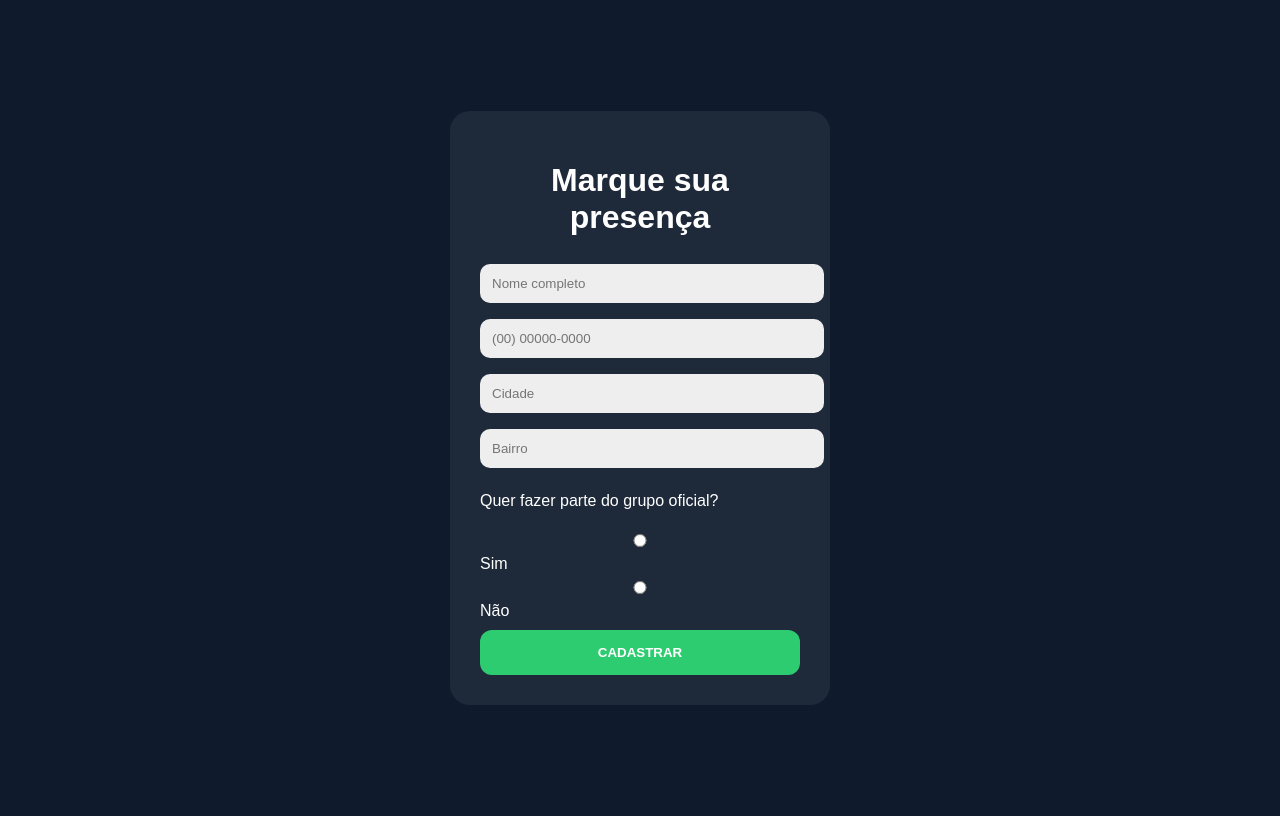
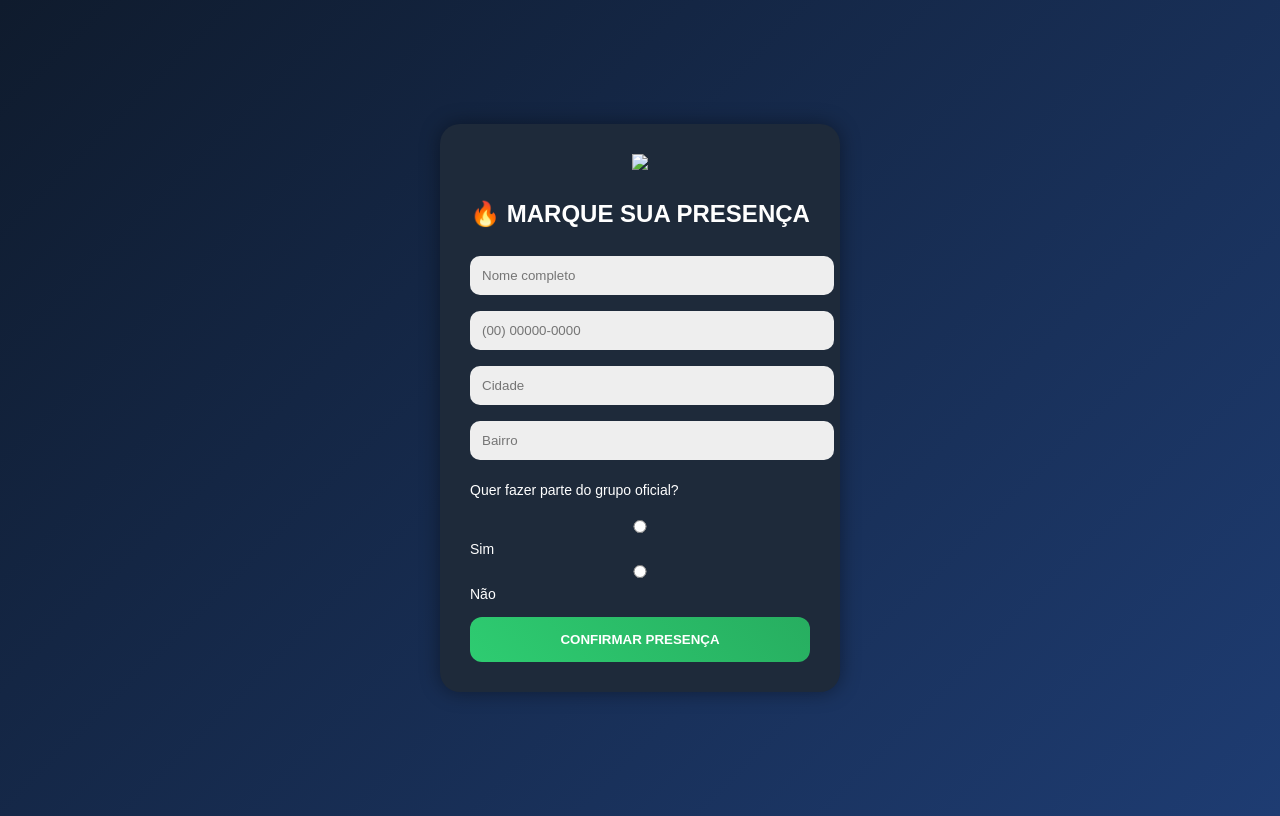
Before and after one commit to leandrohoraciorj/meu-formulario, a Flask app: page / in a window 1280 px wide. Run offline with Flask 3, Linux system fonts and the light colour scheme; some libraries are stand-ins or nearby versions.

Commit message:
Enhance form design and user interaction
Updated the form styling and structure, including a gradient background, logo, and improved button interactions. Changed button text and success message.

```diff
--- a/templates/form.html
+++ b/templates/form.html
@@ -2,11 +2,11 @@
 <html lang="pt-br">
 <head>
 <meta charset="UTF-8">
-<title>Cadastro</title>
+<title>Marque sua presença</title>
 
 <style>
 body {
-    background: #0f1b2d;
+    background: linear-gradient(135deg, #0f1b2d, #1e3c72);
     font-family: Arial, sans-serif;
     display: flex;
     justify-content: center;
@@ -14,19 +14,32 @@ body {
     height: 100vh;
 }
 
+/* Caixa principal */
 .container {
     background: #1e2a3a;
     padding: 30px;
     border-radius: 20px;
-    width: 320px;
+    width: 340px;
     text-align: center;
     color: white;
+    box-shadow: 0 0 20px rgba(0,0,0,0.4);
 }
 
+/* Logo */
+.logo {
+    width: 80px;
+    margin-bottom: 10px;
+}
+
+/* Título */
 h1 {
+    font-size: 24px;
+    font-weight: bold;
+    text-transform: uppercase;
     margin-bottom: 20px;
 }
 
+/* Inputs */
 input {
     width: 100%;
     padding: 12px;
@@ -36,23 +49,32 @@ input {
     background: #eee;
 }
 
+/* Radio */
+.radio-group {
+    text-align: left;
+    margin-top: 10px;
+    font-size: 14px;
+}
+
+/* Botão */
 button {
     width: 100%;
     padding: 15px;
-    background: #2ecc71;
+    background: linear-gradient(45deg, #2ecc71, #27ae60);
     border: none;
     border-radius: 12px;
     color: white;
     font-weight: bold;
     cursor: pointer;
-    margin-top: 10px;
+    margin-top: 15px;
+    transition: 0.3s;
 }
 
-.radio-group {
-    text-align: left;
-    margin-top: 10px;
+button:hover {
+    transform: scale(1.05);
 }
 
+/* Mensagem */
 .success {
     display: none;
     font-size: 18px;
@@ -71,7 +93,10 @@ button {
 
 <div class="container">
 
-    <h1>Marque sua presença</h1>
+    <!-- LOGO (troca pelo seu link) -->
+    <img src="https://via.placeholder.com/80" class="logo">
+
+    <h1>🔥 MARQUE SUA PRESENÇA</h1>
 
     <form id="form">
 
@@ -86,17 +111,17 @@ button {
             <label><input type="radio" name="grupo"> Não</label>
         </div>
 
-        <button type="submit">CADASTRAR</button>
+        <button type="submit">CONFIRMAR PRESENÇA</button>
 
     </form>
 
     <div class="success" id="msg">
-        🎉 Cadastro realizado com sucesso! 🎉
+        🎉 Presença confirmada com sucesso! 🎉
     </div>
 
 </div>
 
-<!-- Biblioteca de fogos -->
+<!-- Fogos -->
 <script src="https://cdn.jsdelivr.net/npm/canvas-confetti@1.6.0/dist/confetti.browser.min.js"></script>
 
 <script>
@@ -105,10 +130,9 @@ document.getElementById("form").addEventListener("submit", function(e) {
 
     document.getElementById("msg").style.display = "block";
 
-    // Fogos 🎆
     confetti({
-        particleCount: 150,
-        spread: 100,
+        particleCount: 200,
+        spread: 120,
         origin: { y: 0.6 }
     });
 });
```
